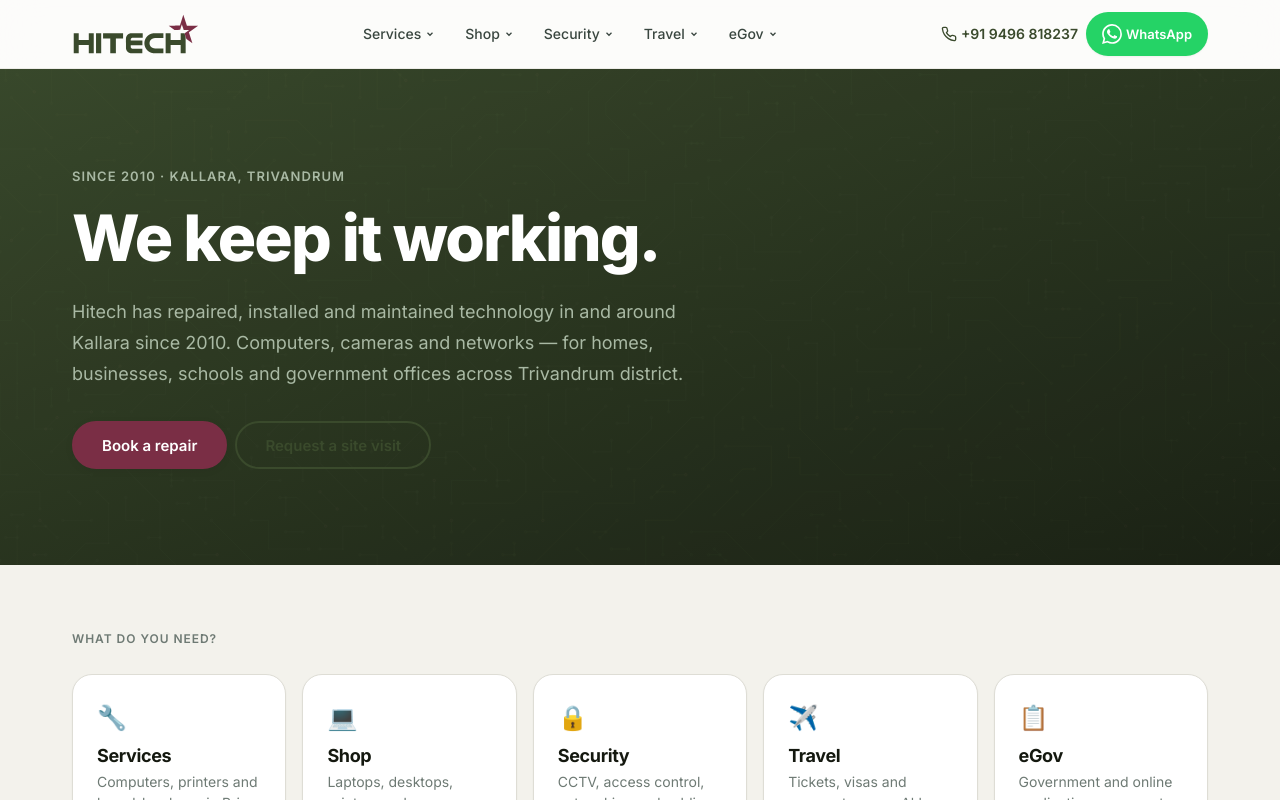
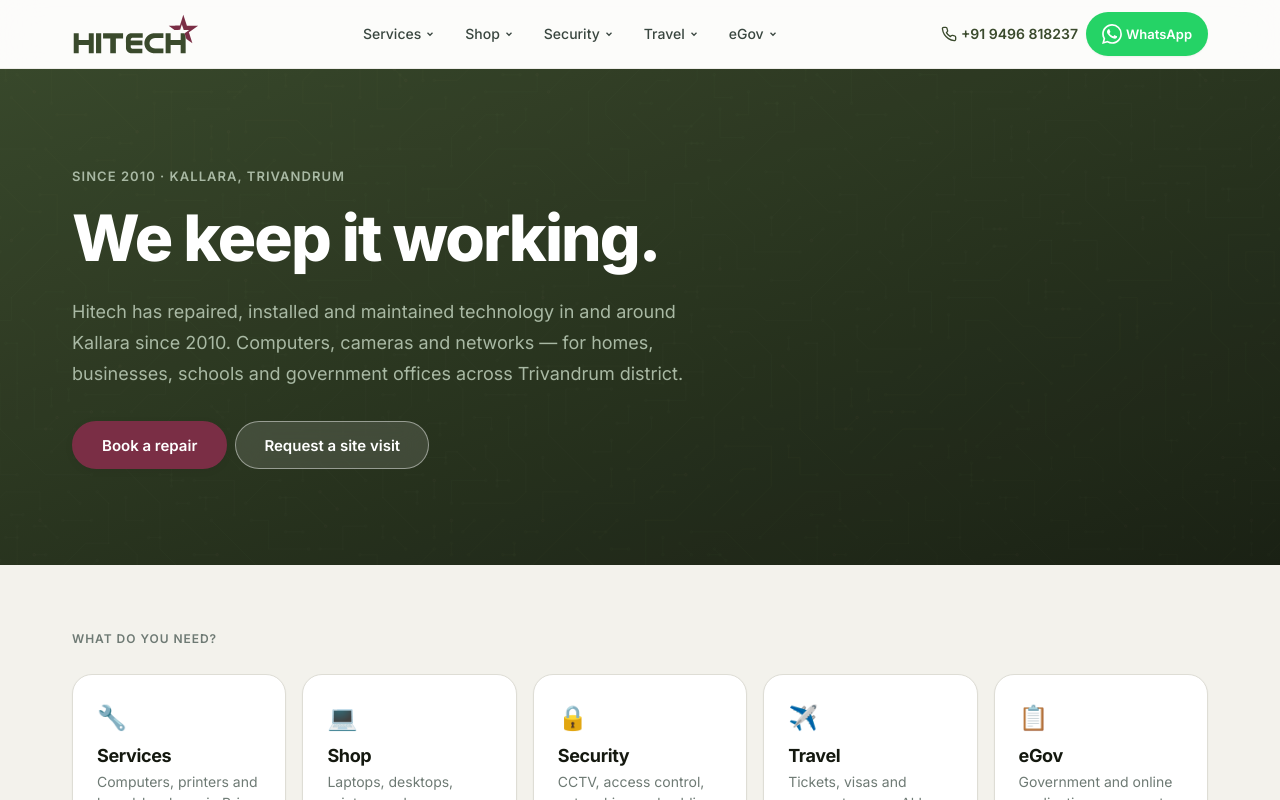
Before and after one commit to shahirshamsudheen/Hitech, a Next.js app: page / in a window 1280 px wide. Shown: the top 800 px of the page. Built offline with nearby package versions, Linux system fonts and the light colour scheme.

Commit message:
Fix secondary button transparency and contrast on hero section

```diff
--- a/app/globals.css
+++ b/app/globals.css
@@ -244,17 +244,38 @@ p {
   transform: translateY(-1px);
 }
 
-/* Secondary — outlined olive */
+/* Secondary — outlined / card style on light surfaces */
 .btn-secondary {
-  background-color: transparent;
-  color: var(--olive);
-  border-color: var(--olive);
+  background-color: var(--surface);
+  color: var(--deep-ground);
+  border: 1.5px solid var(--rule);
+  box-shadow: var(--shadow-xs);
 }
 
 .btn-secondary:hover {
-  background-color: var(--olive);
-  color: var(--surface);
+  background-color: var(--sage-pale);
+  color: var(--deep-ground);
+  border-color: var(--sage);
   box-shadow: var(--shadow-sm);
+  transform: translateY(-1px);
+}
+
+/* Secondary Light — for dark hero sections */
+.btn-secondary-light,
+.btn-outline-light {
+  background-color: rgba(255, 255, 255, 0.12);
+  color: #FFFFFF !important;
+  border: 1.5px solid rgba(255, 255, 255, 0.45);
+  backdrop-filter: blur(12px);
+  -webkit-backdrop-filter: blur(12px);
+}
+
+.btn-secondary-light:hover,
+.btn-outline-light:hover {
+  background-color: #FFFFFF;
+  color: var(--deep-ground) !important;
+  border-color: #FFFFFF;
+  box-shadow: 0 4px 16px rgba(0, 0, 0, 0.25);
   transform: translateY(-1px);
 }
 
--- a/app/page.module.css
+++ b/app/page.module.css
@@ -64,15 +64,20 @@
   gap: var(--space-sm);
 }
 
-.heroCtas .btn-secondary {
-  color: var(--surface);
-  border-color: rgba(255, 255, 255, 0.4);
+.heroCtas :global(.btn-secondary) {
+  background-color: rgba(255, 255, 255, 0.14);
+  color: #FFFFFF !important;
+  border: 1.5px solid rgba(255, 255, 255, 0.5);
+  backdrop-filter: blur(12px);
+  -webkit-backdrop-filter: blur(12px);
 }
 
-.heroCtas .btn-secondary:hover {
-  background-color: var(--surface);
-  color: var(--olive);
-  border-color: var(--surface);
+.heroCtas :global(.btn-secondary:hover) {
+  background-color: #FFFFFF;
+  color: var(--deep-ground) !important;
+  border-color: #FFFFFF;
+  box-shadow: 0 4px 16px rgba(0, 0, 0, 0.25);
+  transform: translateY(-1px);
 }
 
 /* ── Modules ─────────────────────────────────────────────────────────────── */
--- a/app/page.tsx
+++ b/app/page.tsx
@@ -125,7 +125,7 @@ export default function Home() {
             <Link href="/service" className="btn btn-primary">
               Book a repair
             </Link>
-            <Link href="/security" className="btn btn-secondary">
+            <Link href="/security" className="btn btn-secondary-light">
               Request a site visit
             </Link>
           </div>
```
